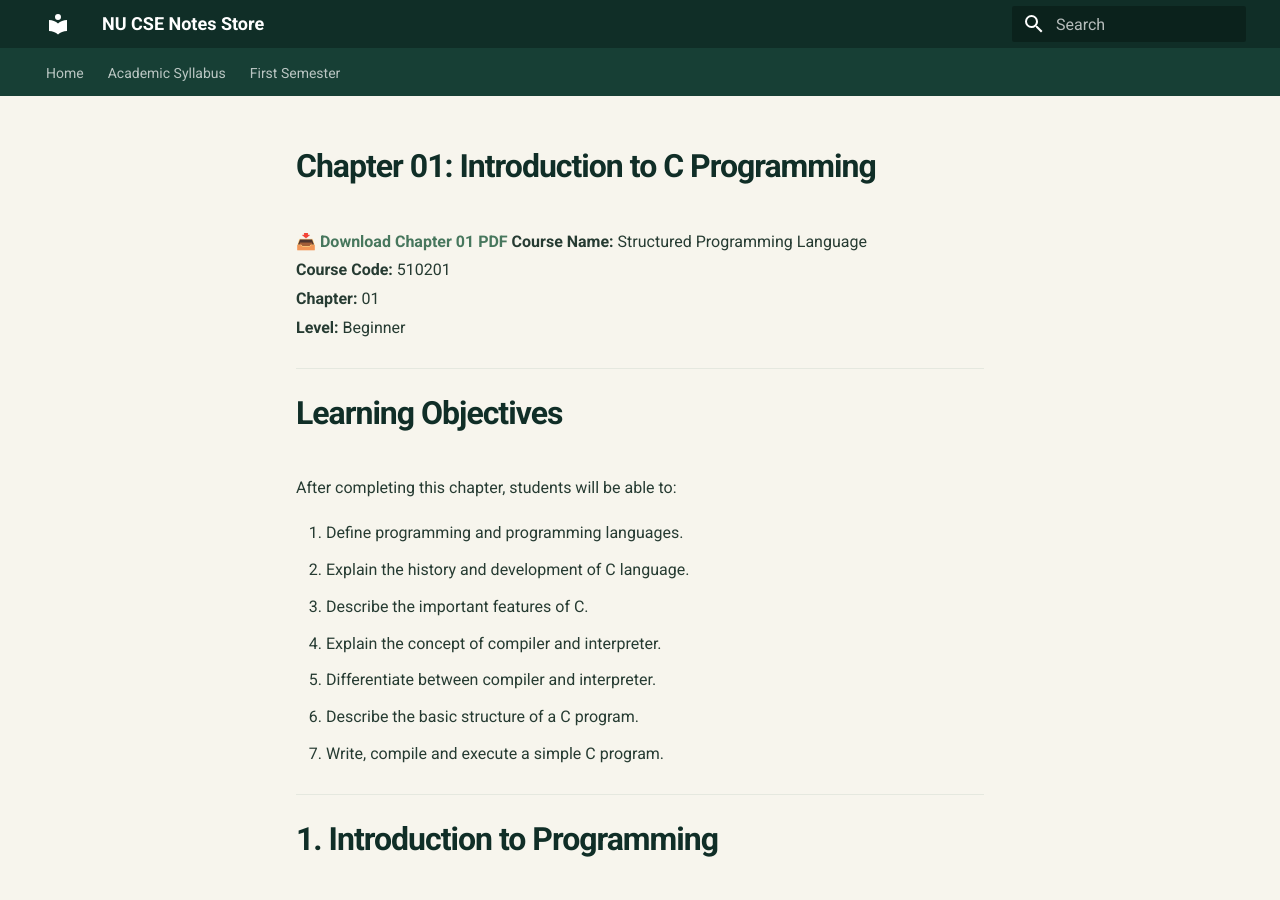
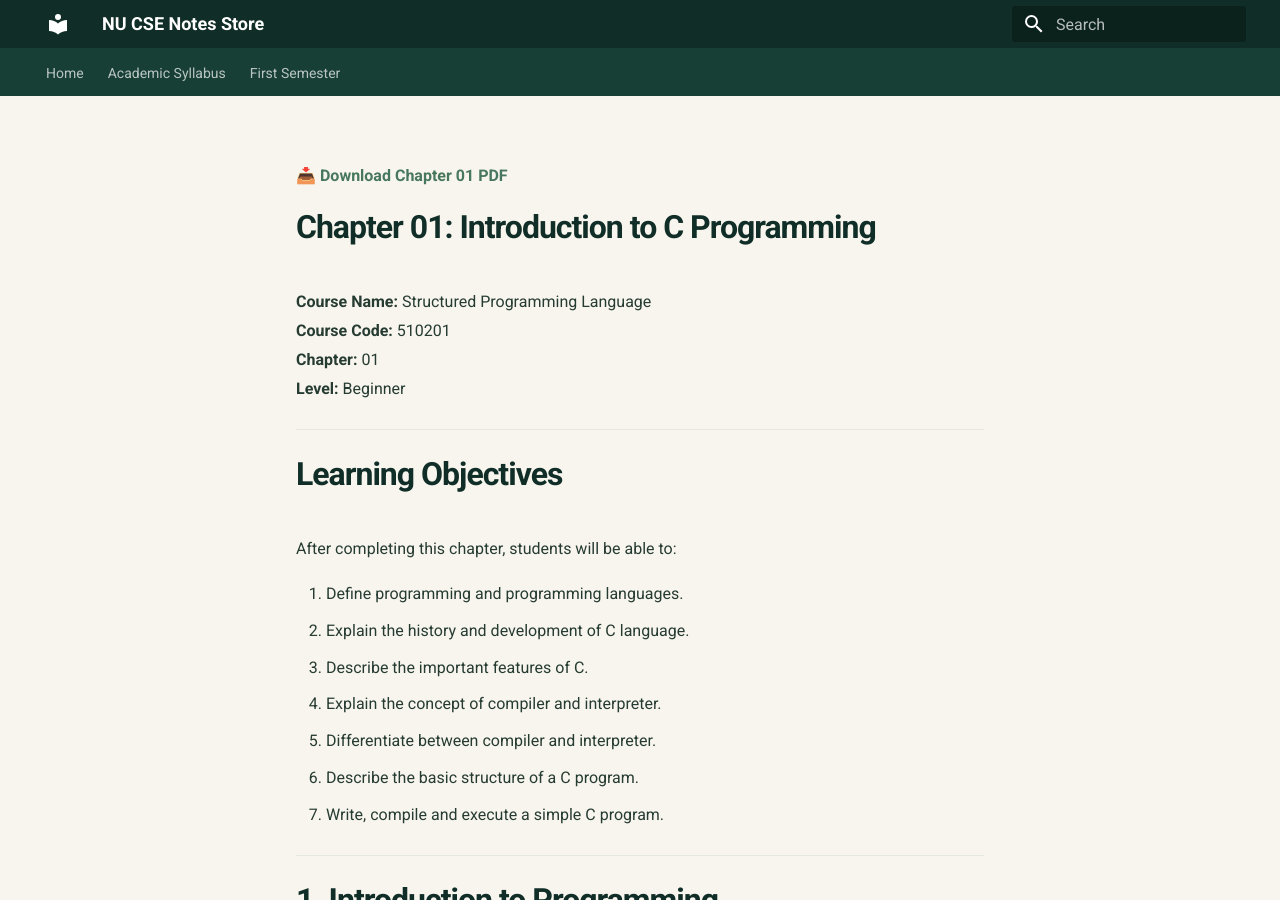
Before and after one commit to taimiyatahsin0-png/nu-cse-notes-store, an MkDocs documentation site: the page built from docs/subjects/spl/chapter-01.md, in a window 1280 px wide and 900 px high. Built offline with MkDocs 1.6.1 and Material for MkDocs 9.7.7, drawn with Linux system fonts in a browser that asks for light colours.

```diff
--- a/docs/subjects/spl/chapter-01.md
+++ b/docs/subjects/spl/chapter-01.md
@@ -1,5 +1,5 @@
+[📥 Download Chapter 01 PDF](SPL-Chapter-01.pdf)
 # Chapter 01: Introduction to C Programming
-[📥 Download Chapter 01 PDF](../SPL-Chapter-01.pdf)
 **Course Name:** Structured Programming Language
 **Course Code:** 510201
 **Chapter:** 01
```
